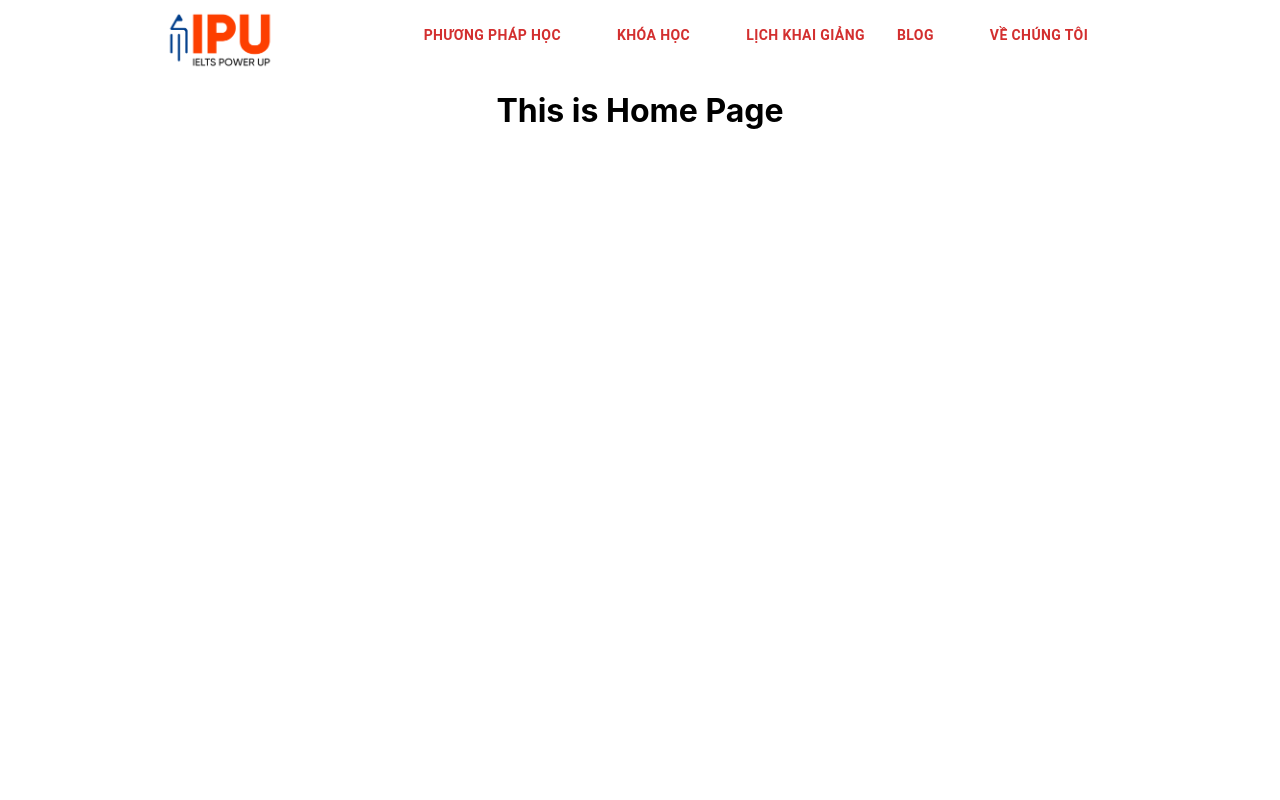
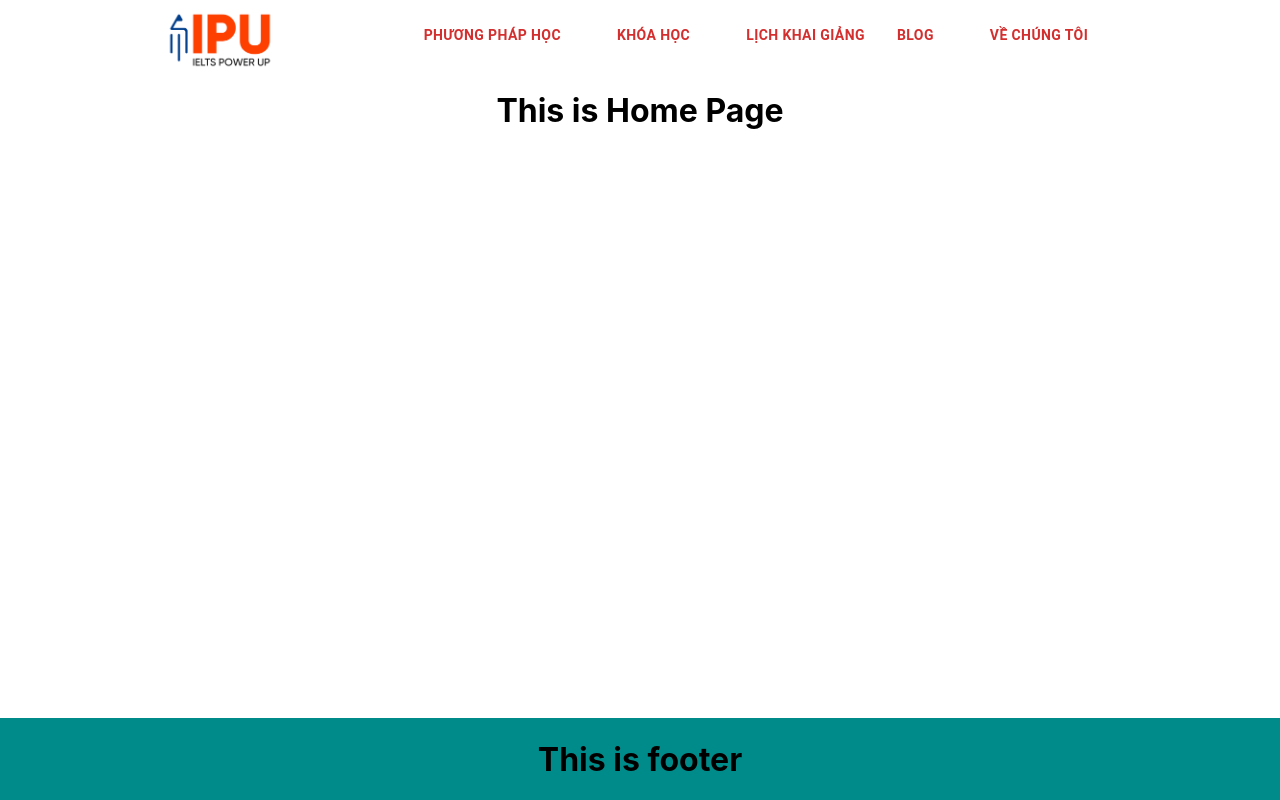
Before and after one commit to ltchieu/QuanLyTrungTamNgoaiNgu_FEWeb, a React (Create React App) app: page / in a window 1280 px wide. Built offline with nearby package versions, Linux system fonts and the light colour scheme; some icons are missing.

Commit message:
Them footer

```diff
--- a/src/componets/footer.tsx
+++ b/src/componets/footer.tsx
@@ -1,4 +1,10 @@
+import { Box } from "@mui/material";
+
 function Footer() {
-
+  return (
+    <Box sx={{ backgroundColor: "darkcyan" }} position="static" >
+        <h1>This is footer</h1>
+    </Box>
+  );
 }
-export default Footer
+export default Footer;
--- a/src/layouts/main_layout.tsx
+++ b/src/layouts/main_layout.tsx
@@ -1,15 +1,25 @@
 import React from "react";
 import { Outlet } from "react-router-dom";
 import Header from "../componets/header";
+import Footer from "../componets/footer";
+import { Box } from "@mui/material";
 
 const MainLayout: React.FC = () => {
-    return(
-        <div className="app-layout">
-            <Header/>
-            <main className="content">
-                <Outlet/>
-            </main>
-        </div>
-    );
-}
-export default MainLayout
+  return (
+    <Box
+      className="app-layout"
+      sx={{
+        display: "flex",
+        flexDirection: "column",
+        minHeight: "100vh",
+      }}
+    >
+      <Header />
+      <Box component="main" className="content" sx={{ flexGrow: 1 }}>
+        <Outlet />
+      </Box>
+      <Footer />
+    </Box>
+  );
+};
+export default MainLayout;
--- a/src/pages/home.tsx
+++ b/src/pages/home.tsx
@@ -1,7 +1,10 @@
+import { Box } from "@mui/material";
 
 function HomePage(){
     return(
-        <h1>This is Home Page</h1>
+        <Box>
+            <h1>This is Home Page</h1>
+        </Box>
     );
 }
 export default HomePage
--- a/src/route/routes.tsx
+++ b/src/route/routes.tsx
@@ -7,7 +7,7 @@ function AppRoutes() {
     <div>
       <Routes>
         <Route element={<MainLayout/>}>
-        <Route path="/" element={<HomePage/>}></Route>
+          <Route path="/" element={<HomePage/>}></Route>
         </Route>
       </Routes>
     </div>
```
Also changed, not shown: src/images/logo_no_background.png (added).
